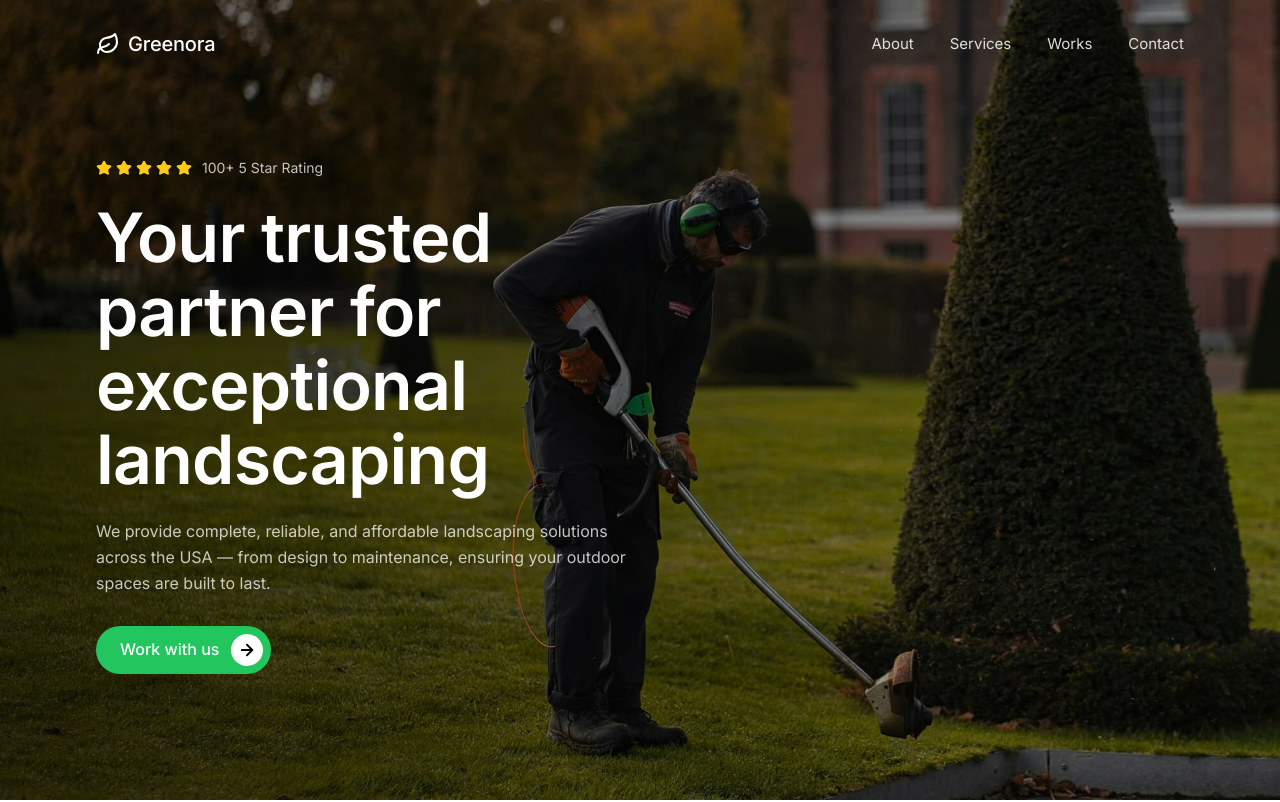
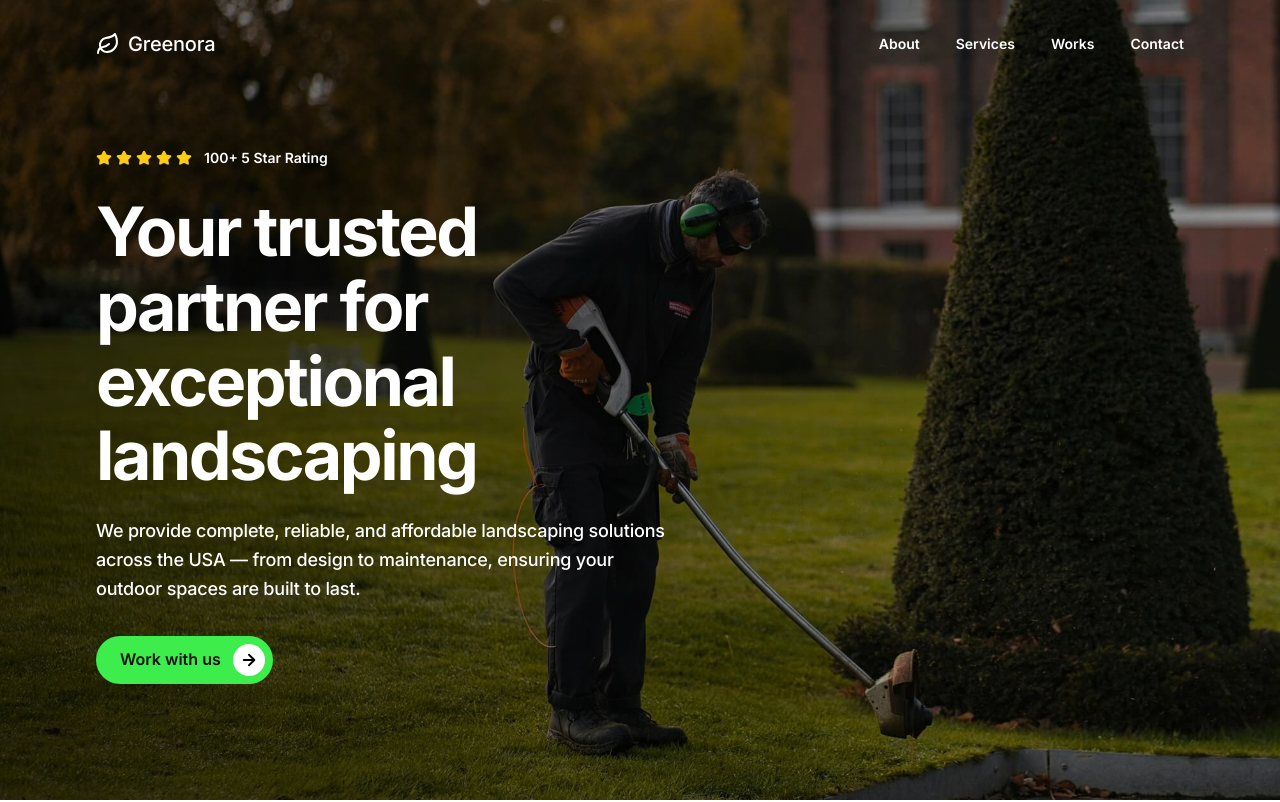
Before and after one commit to edwieee/landscape, a React (Vite) app: page / in a window 1280 px wide. Shown: the top 802 px of the page. Built offline with nearby package versions, Linux system fonts and the light colour scheme.

Commit message:
Updated something

```diff
--- a/src/index.css
+++ b/src/index.css
@@ -187,17 +187,16 @@ button {
 
 .hero-nav-link {
   font-family: 'Inter', sans-serif;
-  font-size: 15px;
-  font-weight: 400;
+  font-size: 14px;
+  font-weight: 600;
   line-height: 22px;
   letter-spacing: 0px;
-  color: rgba(255, 255, 255, 0.85);
+  color: #FFFFFF;
   transition: opacity 0.3s ease;
 }
 
 .hero-nav-link:hover {
-  opacity: 1;
-  color: #FFFFFF;
+  opacity: 0.8;
 }
 
 .hero-hamburger {
@@ -259,55 +258,55 @@ button {
 .hero-badge-text {
   font-family: 'Inter', sans-serif;
   font-size: 14px;
-  font-weight: 400;
+  font-weight: 600;
   line-height: 20px;
-  color: rgba(255, 255, 255, 0.75);
-  margin-left: 10px;
+  color: #FFFFFF;
+  margin-left: 12px;
 }
 
 .hero-title {
   color: #FFFFFF;
   font-family: 'Inter', sans-serif;
   font-size: 68px;
-  font-weight: 600;
-  line-height: 74px;
-  letter-spacing: -0.8px;
-  max-width: 680px;
-  margin-top: 16px;
+  font-weight: 700;
+  line-height: 1.1;
+  letter-spacing: -2.5px;
+  max-width: 800px;
+  margin-top: 20px;
   margin-bottom: 0;
 }
 
 .hero-description {
   font-family: 'Inter', sans-serif;
-  font-size: 16px;
-  font-weight: 400;
-  line-height: 26px;
-  letter-spacing: 0px;
-  color: rgba(255, 255, 255, 0.75);
-  max-width: 560px;
-  margin-top: 22px;
+  font-size: 18px;
+  font-weight: 500;
+  line-height: 1.6;
+  letter-spacing: -0.2px;
+  color: #FFFFFF;
+  max-width: 580px;
+  margin-top: 24px;
   margin-bottom: 0;
 }
 
 .hero-cta {
   display: inline-flex;
   align-items: center;
-  background-color: #22C55E;
-  color: #FFFFFF;
+  background-color: #3ded4c;
+  color: #111111;
   font-family: 'Inter', sans-serif;
   font-size: 16px;
-  font-weight: 500;
+  font-weight: 600;
   padding: 8px 8px 8px 24px;
   border-radius: 999px;
   border: none;
   gap: 12px;
-  margin-top: 30px;
+  margin-top: 32px;
   align-self: flex-start;
   transition: all 0.3s ease;
 }
 
 .hero-cta:hover {
-  background-color: #1ea950;
+  background-color: #2bda3a;
   transform: scale(1.05);
 }
 
```
